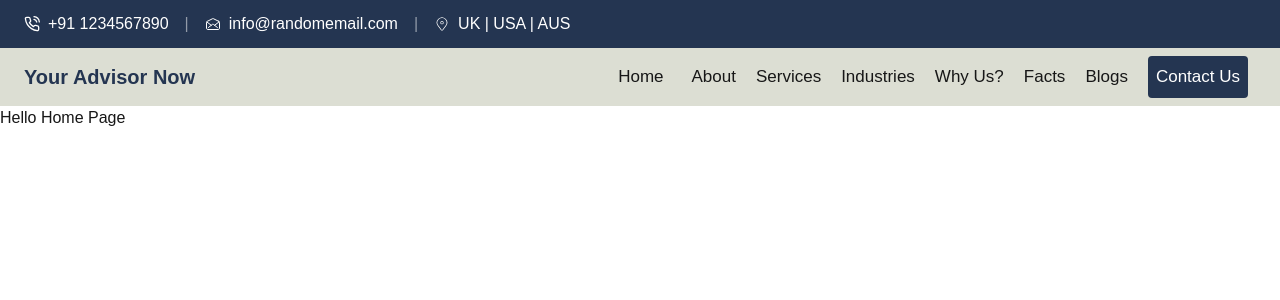
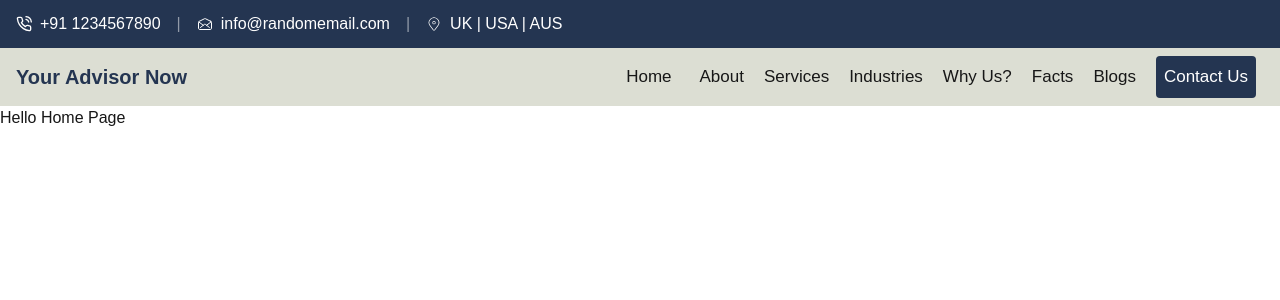
Before and after one commit to Tanaypanchal007/your-advisor-now, a Next.js app: page / in a window 1280 px wide. Shown: the top 300 px of the page. Built offline with nearby package versions, Linux system fonts and the light colour scheme.

Commit message:
Spacing adjust in navbar and top navbar

```diff
--- a/src/components/Navbar.jsx
+++ b/src/components/Navbar.jsx
@@ -14,10 +14,10 @@ const Navbar = () => {
   const [industriesOpen, setIndustriesOpen] = useState(false);
 
   return (
-    <section className="w-full sticky top-28 xl:top-12 bg-primary z-[999]">
+    <section className="w-full sticky top-28 xl:top-12 bg-primary z-999">
       <nav>
         {/* ✅ Header (Logo + Menu) */}
-        <div className="flex justify-between items-center py-3 px-3 xl:px-6 xl:py-0">
+        <div className="flex justify-between items-center py-3 px-3 xl:px-4 xl:py-0">
           {/* Logo */}
           <Link
             href="/"
--- a/src/components/TopNavbar.jsx
+++ b/src/components/TopNavbar.jsx
@@ -5,7 +5,7 @@ import { CiLocationOn } from "react-icons/ci";
 
 const TopNavbar = () => {
   return (
-    <section className="bg-secondary py-3 pl-6 text-white sticky top-0 ">
+    <section className="bg-secondary py-3 pl-4 text-white sticky top-0 ">
       <div className="flex gap-2 xl:gap-4 flex-col xl:flex-row justify-center items-center xl:justify-normal">
         <div className="flex gap-2 items-center ">
           <FiPhoneCall />
```
